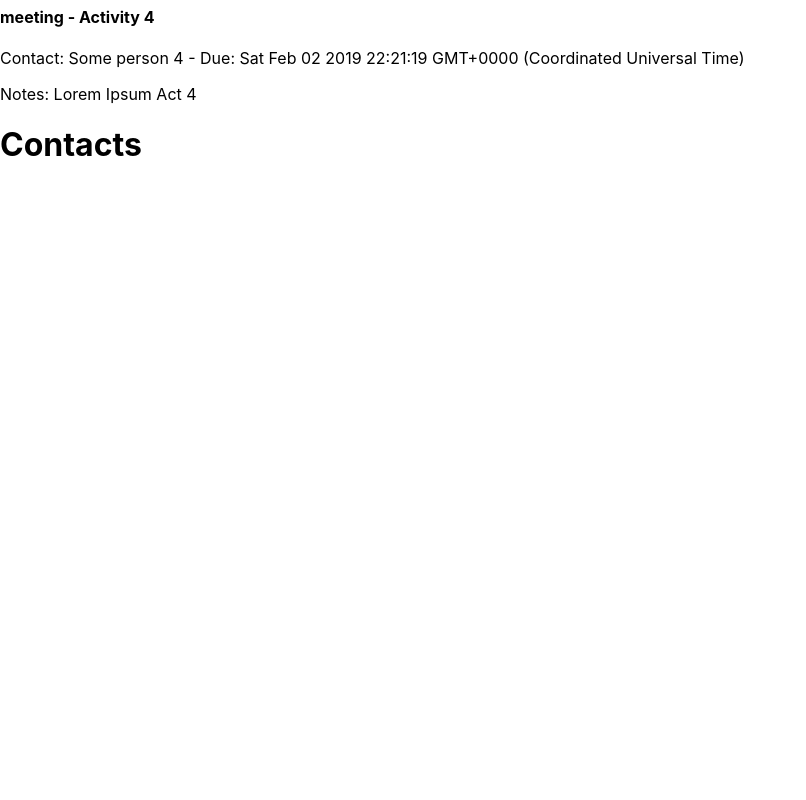
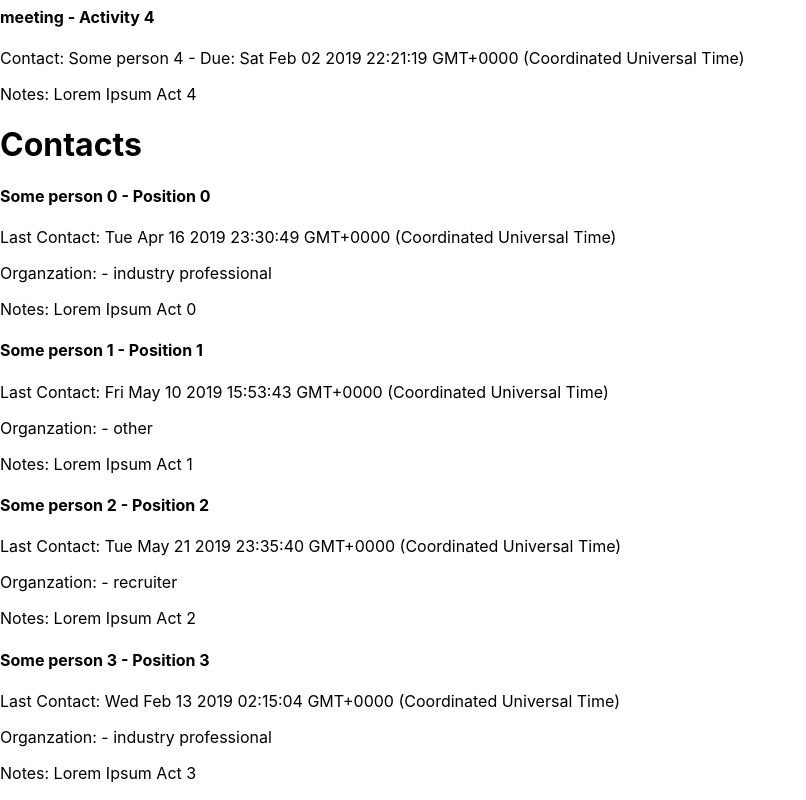
Before and after one commit to danschoch/seeker-app, a React (Create React App) app in the folder client/: page / in a window 1280 px wide. Shown: the part 740-1540 px from the top of the page, without its empty margins (0-806 px from the left). Before the commit the page ends 926 px from the top, so only its background shows below. Built offline with nearby package versions, Linux system fonts and the light colour scheme.

Commit message:
create mock contact component

```diff
--- /dev/null
+++ b/client/src/components/Contact.js
@@ -0,0 +1,19 @@
+import React, { Component } from 'react';
+
+class Contact extends Component {
+
+    render() {
+        const { contact } = this.props;
+        return (
+            <div>
+                <h4>{contact.name} - {contact.title}</h4>
+                <p>Last Contact: {contact.lastContact}</p>
+                <p>Organzation: {contact.organizaton} - {contact.type}</p>
+                <p>Notes: {contact.notes}</p>
+            </div>
+        )
+    }
+
+}
+
+export default Contact;
--- a/client/src/containers/dashboard/ActivitiesDash.js
+++ b/client/src/containers/dashboard/ActivitiesDash.js
@@ -1,5 +1,5 @@
 import React, { Component } from 'react';
-import fakeActivities from '../../mockData';
+import { fakeActivities } from '../../mockData';
 import Activity from '../../components/Activity';
 
 class ActivitiesDash extends Component {
--- a/client/src/containers/dashboard/ContactsDash.js
+++ b/client/src/containers/dashboard/ContactsDash.js
@@ -1,11 +1,24 @@
 import React, { Component } from 'react';
+import { fakeContacts } from '../../mockData';
+import Contact from '../../components/Contact';
 
 class ContactsDash extends Component {
+
+    state = {
+        contacts: fakeContacts
+    }
+
+    renderContacts = () => {
+        return this.state.contacts.map( (contact, i) => {
+            return <Contact key={i} contact={contact} />
+        })
+    }
 
     render() {
         return(
            <div>
                <h1>Contacts</h1>
+               {this.renderContacts()}
            </div>
         )
     }
--- a/client/src/mockData.js
+++ b/client/src/mockData.js
@@ -12,16 +12,16 @@ const activitySchema = {
 const fakeActivities = Array(5).fill(activitySchema)
 */
 
+const randomDate = function (start, end) {
+    return new Date(start.getTime() + Math.random() * (end.getTime() - start.getTime()));
+};
+
+const randomType = function(arr) {
+    return arr[Math.floor(Math.random() * arr.length)];
+};
 
 // Activities Data Generator
 let fakeActivities = [];
-let randomDate = function (start, end) {
-    return new Date(start.getTime() + Math.random() * (end.getTime() - start.getTime()));
-}
-let randomType = function(arr) {
-    return arr[Math.floor(Math.random() * arr.length)];
-};
-
 
 for (let i = 0; i < 5; i++) {
     let activity = {
@@ -33,11 +33,23 @@ for (let i = 0; i < 5; i++) {
     }
 
     fakeActivities.push(activity)
-
-
 }
-
-export default fakeActivities
 
 
 //Contacts Data Generator
+let fakeContacts = [];
+
+for (let i = 0; i < 5; i++) {
+    let contact = {
+        name: `Some person ${i}`,
+        title: `Position ${i}`,
+        notes: `Lorem Ipsum Act ${i}`,
+        lastContact: randomDate(new Date(), new Date(2019, 6, 1)).toString(),
+        type: randomType(["recruiter", "hiring manager", "industry professional", "other"]),
+        organization: `Some Org ${i}`
+    }
+
+    fakeContacts.push(contact)
+}
+
+export { fakeActivities, fakeContacts };
```
